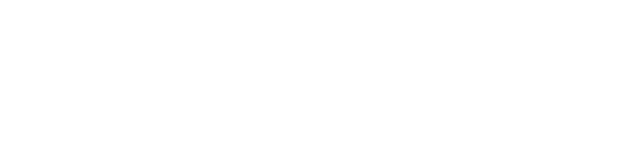
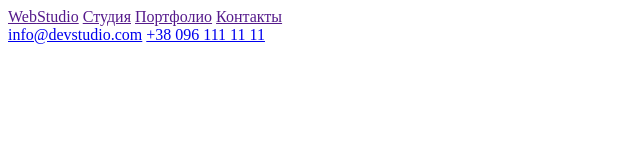
Before and after one commit to AleksandrNesterenko/goit-markup-hw-01, a plain HTML site: page index.html in a window 1280 px wide. Shown: the whole page, without its empty margins (0-640 px from the left). Drawn offline with Linux system fonts and the light colour scheme.

Commit message:
Update index.html

```diff
--- a/index.html
+++ b/index.html
@@ -6,7 +6,18 @@
     <title>WebStudio</title>
 </head>
 <body>
-    <header></header>
+    <header>
+        <nav>
+            <a href=""><span>Web</span>Studio</a>
+            <a href="">Студия</a>
+            <a href="">Портфолио</a>
+            <a href="">Контакты</a>
+        </nav>
+        <section>
+            <a href="mailto:info@devstudio.com">info@devstudio.com</a>
+            <a href="tel:+380961111111">+38 096 111 11 11</a>
+        </section>
+    </header>
     <main></main>
     <footer></footer>
 
```
